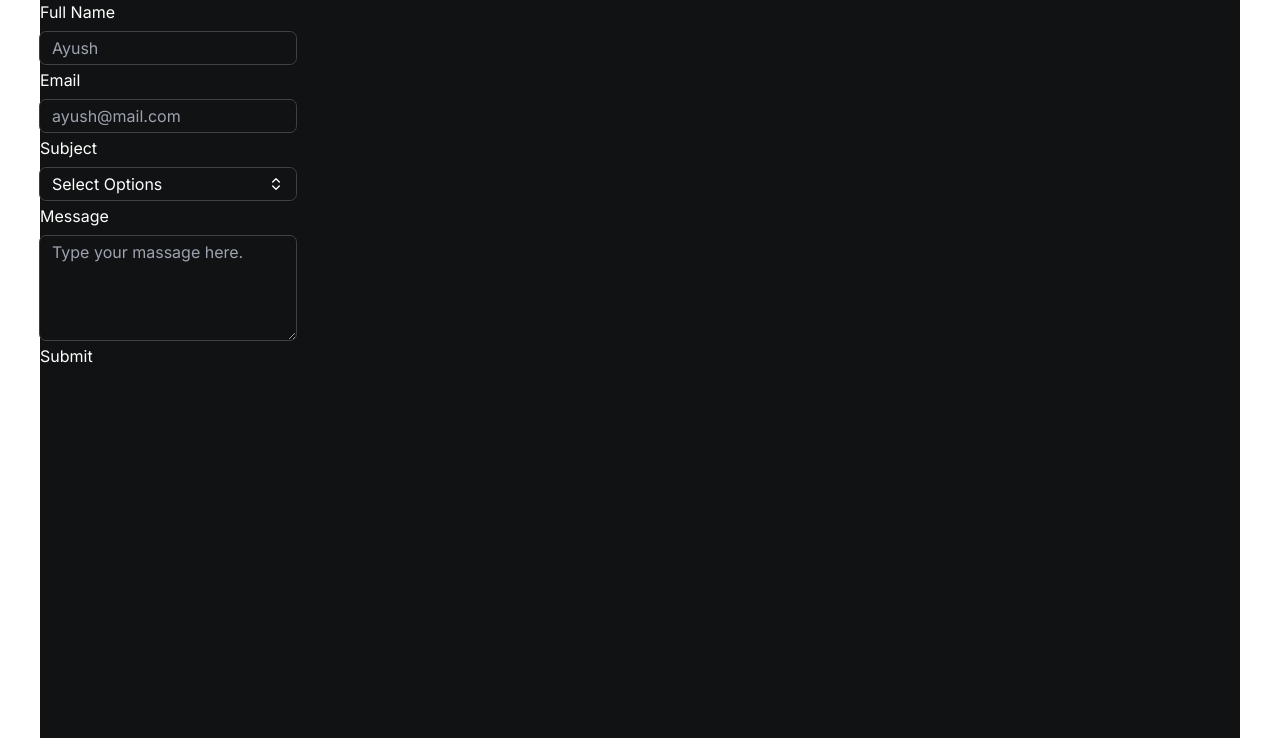
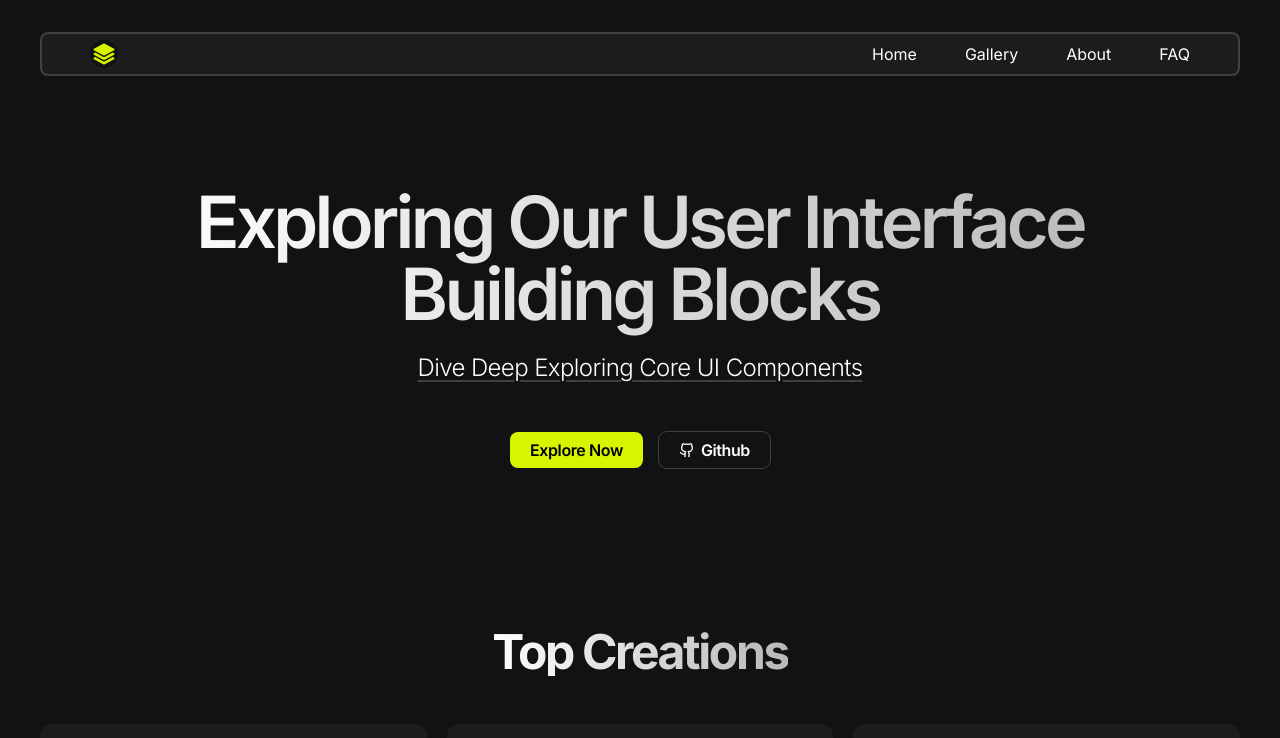
Before and after one commit to Ayusht777/FrontendStack, a React (Vite) app: page / in a window 1280 px wide. Shown: the top 738 px of the page. Built offline with nearby package versions, Linux system fonts and the light colour scheme; grey boxes are pictures that could not be loaded.

Commit message:
refactor: Remove commented out code and update App component to render AppRoutes

```diff
--- a/src/App.jsx
+++ b/src/App.jsx
@@ -1,14 +1,10 @@
 import AppRoutes from "@/Routes/AppRoutes";
-import QueryForm from "@/Components/HomeComponents/QueryForm/QueryForm";
 
 function App() {
   return (
     <>
-      {/* <AppRoutes></AppRoutes> */}
-      <section className="max-w-[1200px] w-full bg-Bg  h-screen mx-auto text-white">
-        <QueryForm></QueryForm>
+      <AppRoutes></AppRoutes>
 
-      </section>
     </>
   );
 }
```
